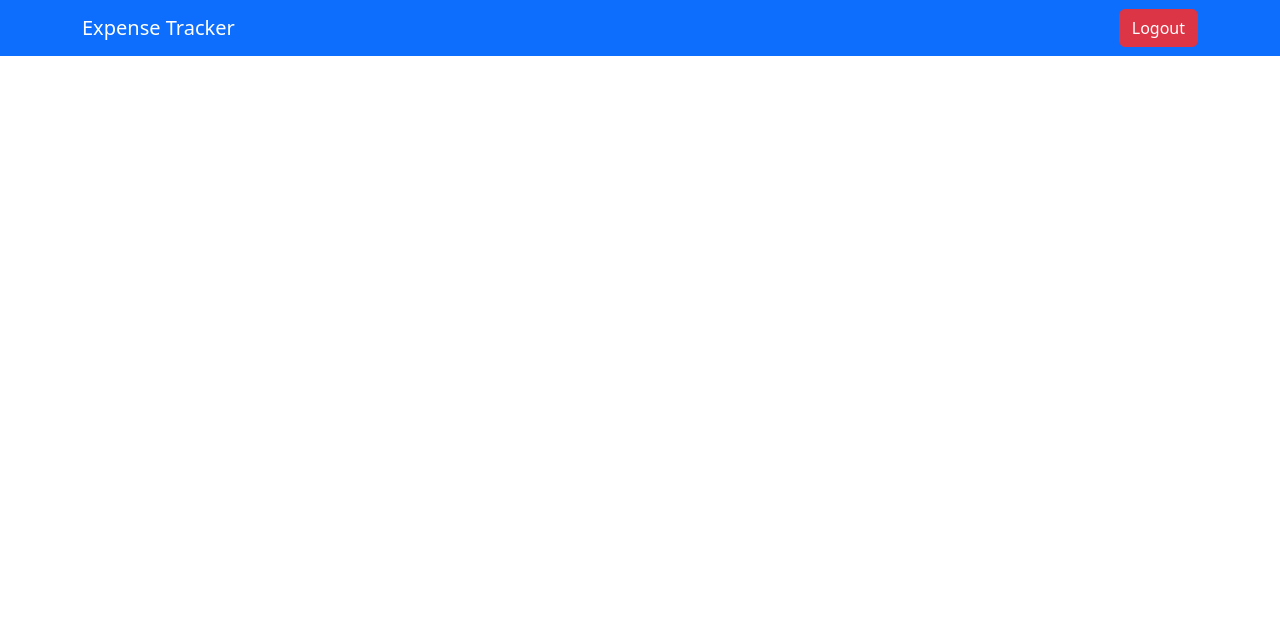
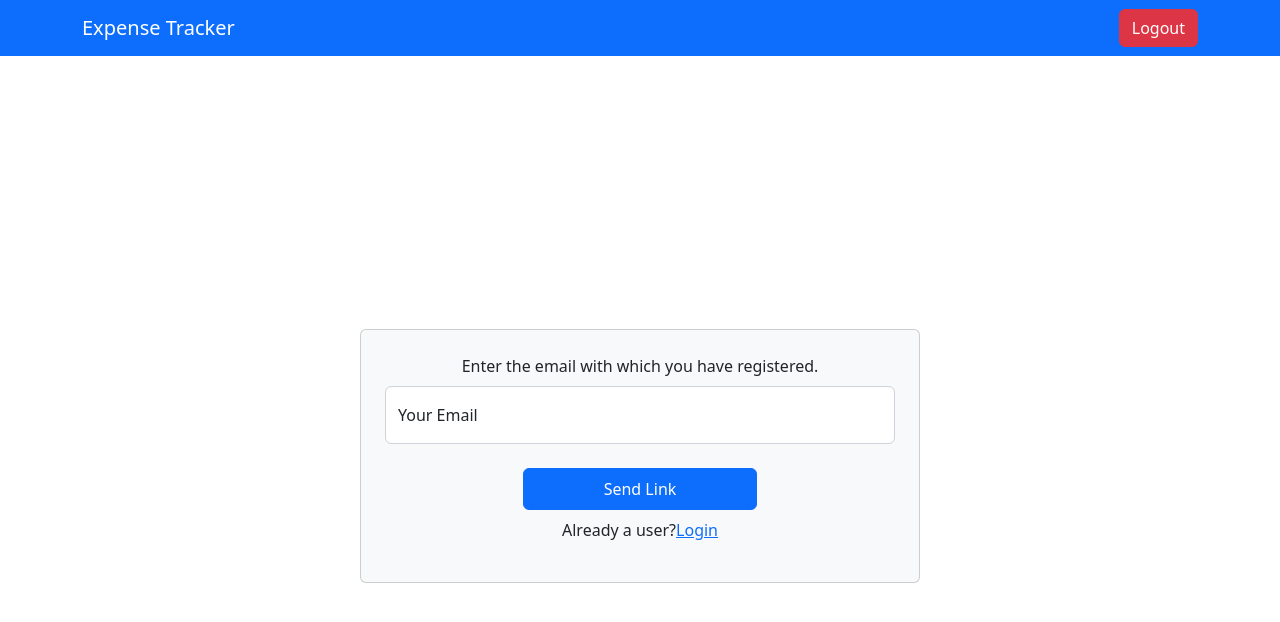
Before and after one commit to rintha/react-expense-tracker, a React (Create React App) app: page /resetpassword in a window 1280 px wide. Shown: the top 622 px of the page. Built offline with nearby package versions, Linux system fonts and the light colour scheme.

Commit message:
reset pwd

```diff
--- a/src/App.js
+++ b/src/App.js
@@ -3,6 +3,7 @@ import { Route, Switch } from "react-router-dom";
 import NavBar from "./components/Layout/NavBar";
 import Login from "./components/pages/Login";
 import ProfileUpdate from "./components/pages/Profile/ProfileUpdate";
+import ResetPwd from "./components/pages/ResetPwd";
 import Welcome from "./components/pages/Welcome";
 
 function App() {
@@ -19,6 +20,9 @@ function App() {
         <Route path="/updateprofile">
           <ProfileUpdate/>
         </Route>
+        <Route path="/resetpassword">
+          <ResetPwd/>
+        </Route>
       </Switch>
     </React.Fragment>
   );
--- /dev/null
+++ b/src/components/pages/ResetPwd.js
@@ -0,0 +1,91 @@
+import axios from "axios";
+import { Link } from "react-router-dom";
+import React, { useRef, useState } from "react";
+import {
+  Form,
+  FloatingLabel,
+  Button,
+  Card,
+  Container,
+  Row,
+  Col,
+} from "react-bootstrap";
+
+const ResetPwd = () => {
+  const [isLoading, setIsLoading] = useState(false);
+
+  const emailInputRef = useRef();
+
+  const resetPasswordHandler = (e) => {
+    e.preventDefault();
+    setIsLoading(true);
+    const email = emailInputRef.current.value;
+    axios
+      .post(
+        "https://identitytoolkit.googleapis.com/v1/accounts:sendOobCode?key=AIzaSyDIus7yBYANWAFKjKvWbncBM2T09RJUNJA",
+        {
+          requestType: "PASSWORD_RESET",
+          email: email,
+        }
+      )
+      .then((res) => {
+        setIsLoading(false);
+        console.log(res.data);
+      })
+      .catch((err) => {
+        setIsLoading(false);
+        console.log(err.message);
+      });
+  };
+
+  return (
+    <Container
+      fluid
+      className="d-flex justify-content-center align-items-center"
+      style={{ height: "100vh" }}
+    >
+      <Row>
+        <Col className="d-flex justify-content-center align-items-center">
+          <Card
+            className="text-center p-4 bg-light text-dark"
+            style={{ width: "35rem" }}
+          >
+            <Form onSubmit={resetPasswordHandler}>
+              <Form.Label>
+                Enter the email with which you have registered.
+              </Form.Label>
+              <FloatingLabel
+                controlId="floatingInput"
+                label="Your Email"
+                className="mb-3"
+              >
+                <Form.Control
+                  type="email"
+                  placeholder="name@example.com"
+                  ref={emailInputRef}
+                />
+              </FloatingLabel>
+              <Button
+                variant="primary"
+                type="submit"
+                className="m-2"
+                style={{ padding: "0.5rem 5rem" }}
+              >
+                Send Link
+              </Button>
+              {isLoading && <p>Loading...</p>}
+              <p>
+                Already a user?
+                <Link to="/">
+                  <span>Login</span>
+                </Link>
+              </p>
+            </Form>
+          </Card>
+        </Col>
+      </Row>
+    </Container>
+  );
+};
+
+export default ResetPwd;
```
